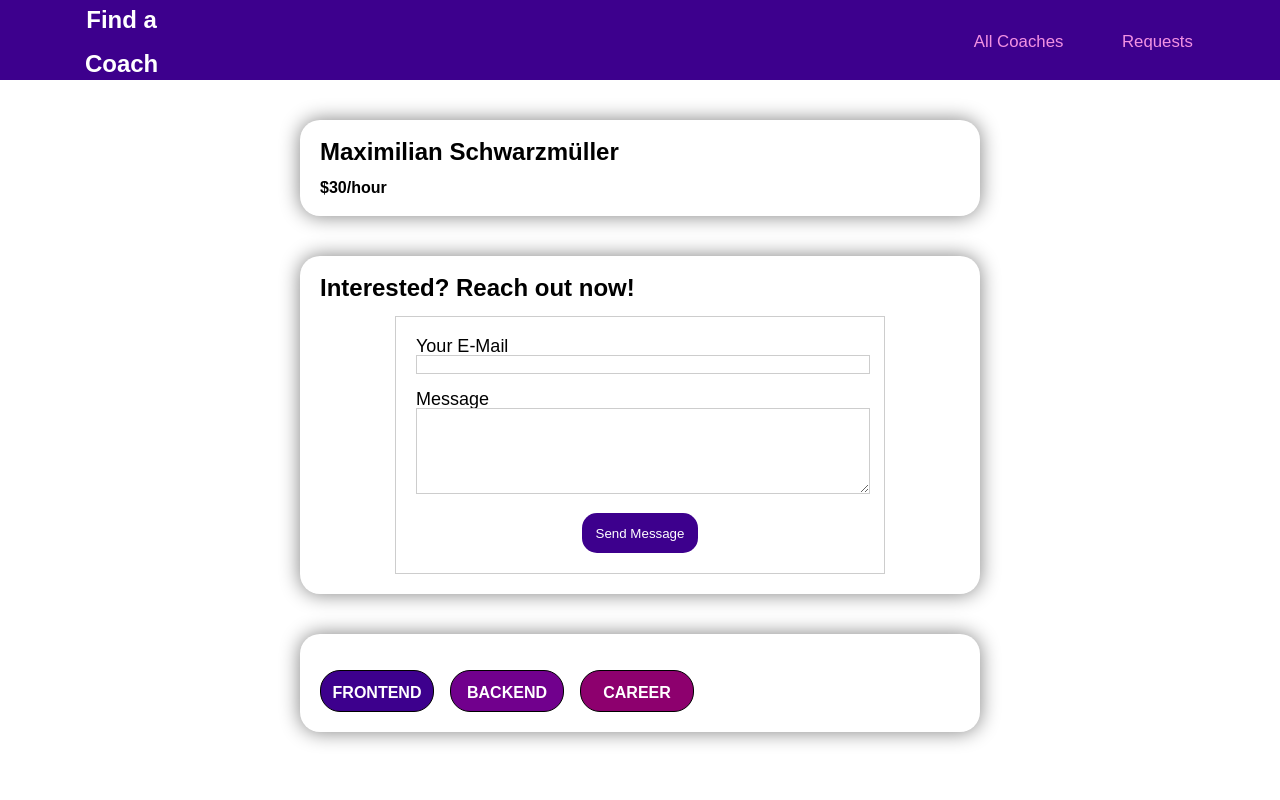
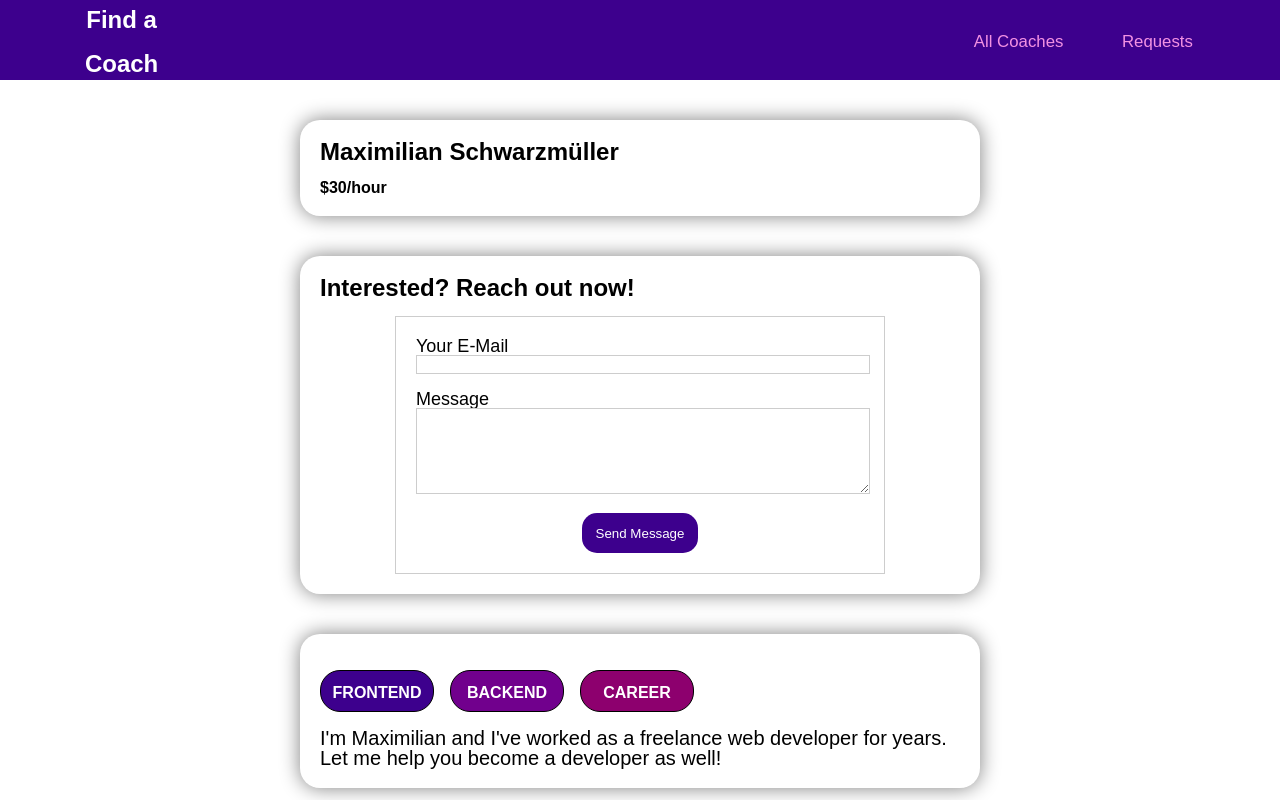
Before and after one commit to mr-ryan12/find_a_coach, a Vue app: page /coaches/1/contact in a window 1280 px wide. Built offline with nearby package versions, Linux system fonts and the light colour scheme; a web font is replaced by a local one.

Commit message:
Change textarea font

```diff
--- a/src/components/ContactCoach.vue
+++ b/src/components/ContactCoach.vue
@@ -1,5 +1,5 @@
 <template>
-  <section>
+  <section class="main-container">
     <base-container>
       <h2 class="name">{{ fullName }}</h2>
       <p class="rate">{{ rate }}</p>
@@ -37,6 +37,7 @@
           :class="topic"
         >{{ topic.toUpperCase() }}</base-topic>
       </section>
+      <p class="description">{{ foundCoach.description }}</p>
     </base-container>
   </section>
 </template>
@@ -76,6 +77,9 @@ export default {
 </script>
 
 <style scoped>
+textarea {
+  font-family: inherit;
+}
 .name,
 .form-title {
   font-size: 3vh;
@@ -138,4 +142,9 @@ button {
 .topic-container {
   display: flex;
 }
+
+.description {
+  margin-top: 1rem;
+  font-size: 1.25rem;
+}
 </style>
--- a/src/components/RegisterCoach.vue
+++ b/src/components/RegisterCoach.vue
@@ -118,6 +118,10 @@ export default {
   padding: 20px;
 }
 
+textarea {
+  font-family: inherit;
+}
+
 input[type="text"],
 textarea {
   width: 100%;
--- a/src/ui/BaseContainer.vue
+++ b/src/ui/BaseContainer.vue
@@ -13,6 +13,7 @@
   justify-content: center;
   align-items: center;
 }
+
 .sub-container {
   width: 50%;
   margin-top: 5vh;
```
